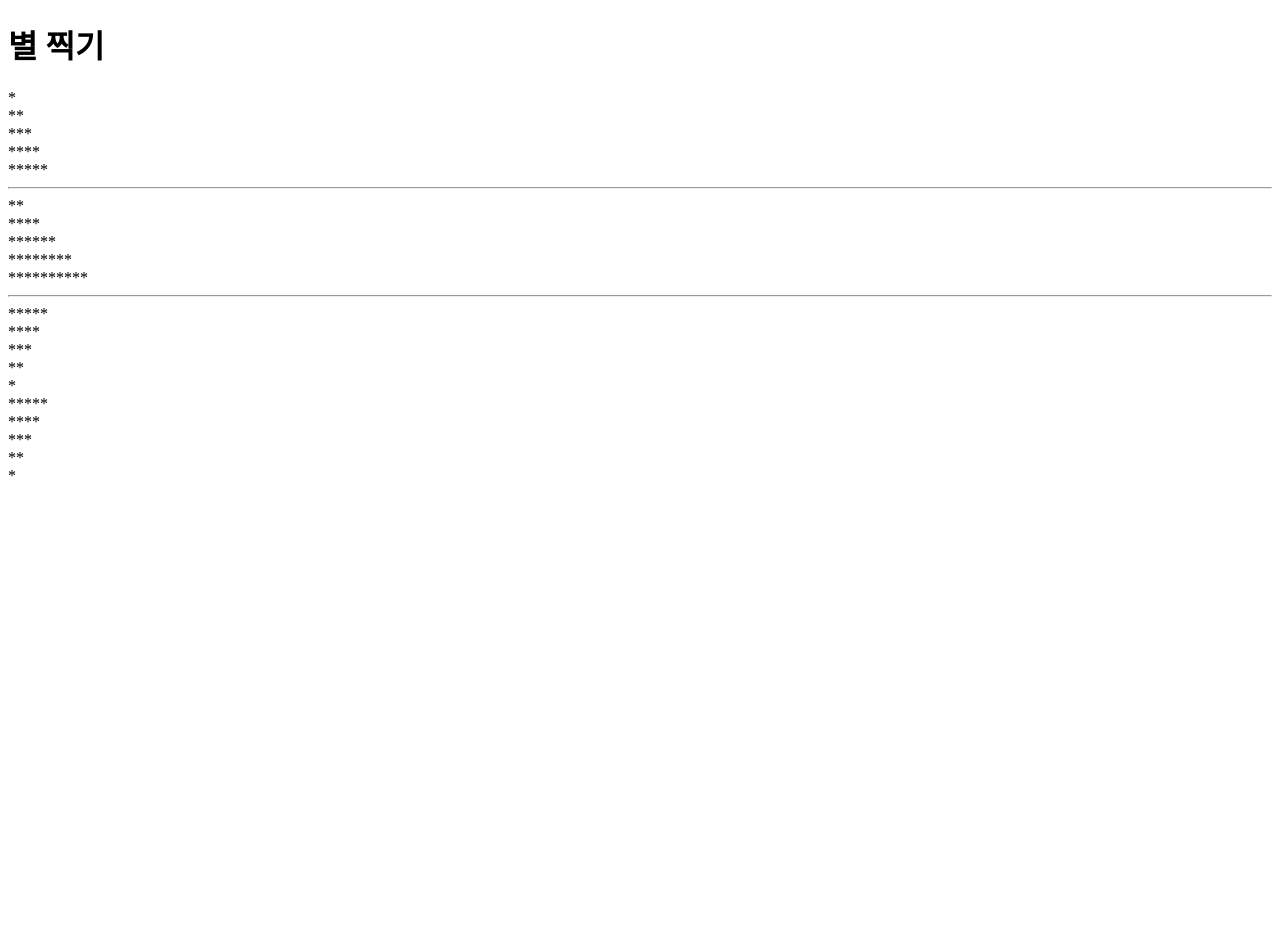
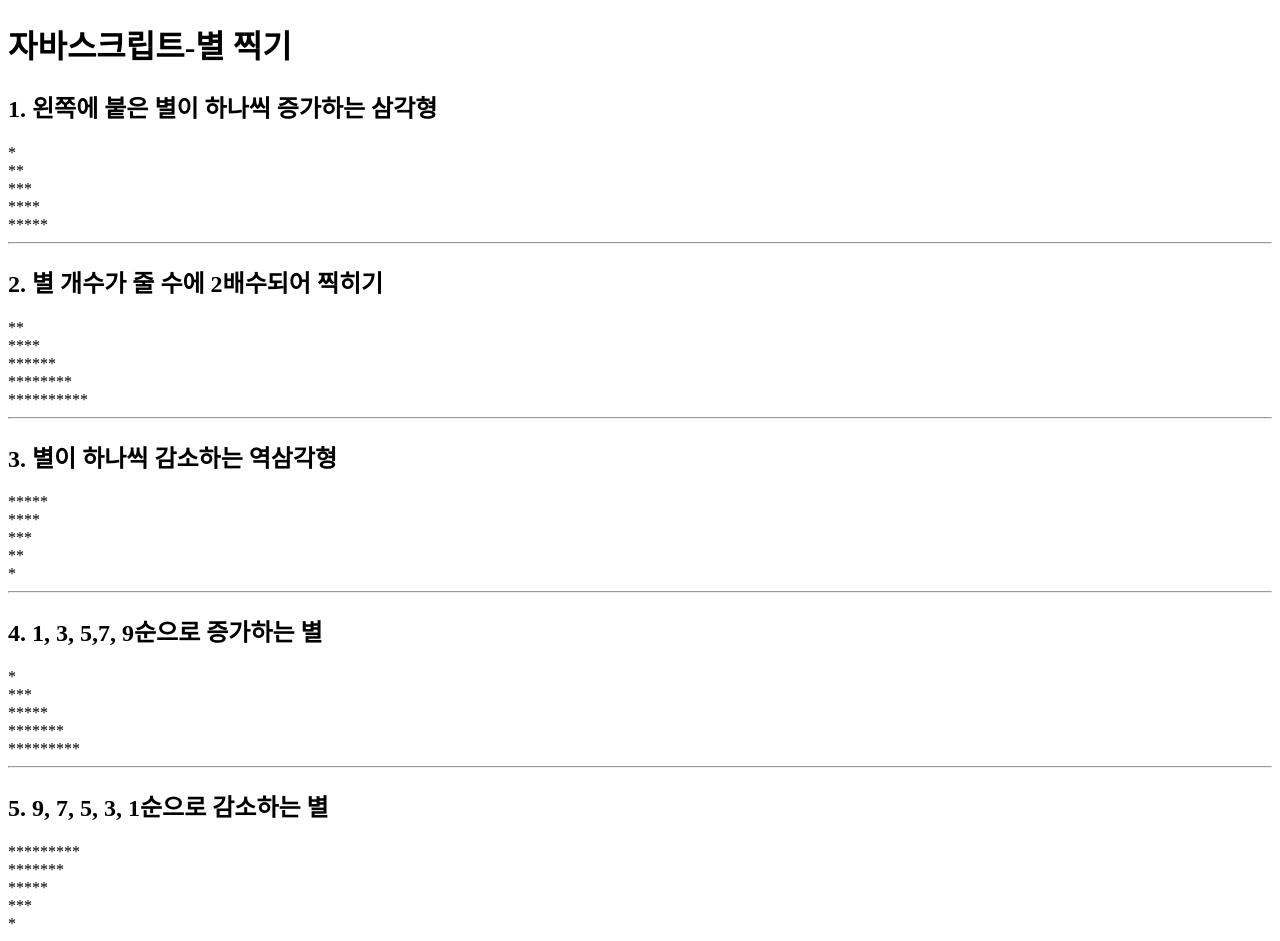
Before and after one commit to hyeonahsong/HTML, a plain HTML site: page star.html in a window 1280 px wide. Before the commit the page ends 800 px from the top, so only its background shows below. Drawn offline with Linux system fonts and the light colour scheme.

Commit message:
learned js_star

```diff
--- a/star.html
+++ b/star.html
@@ -4,12 +4,13 @@
     <meta charset="UTF-8">
     <meta http-equiv="X-UA-Compatible" content="IE=edge">
     <meta name="viewport" content="width=device-width, initial-scale=1.0">
-    <title>js</title>
+    <title>js_star</title>
 </head>
 
 <body>
-    <h1>별 찍기</h1>
     <script>
+      document.write("<h1>자바스크립트-별 찍기</h1>")
+      document.write("<h2>1. 왼쪽에 붙은 별이 하나씩 증가하는 삼각형</h2>")
 for (let i = 1; i <=5; i++) {
   for (let j = 1; j <= i; j++) {
     document.write("*");
@@ -18,7 +19,7 @@ for (let i = 1; i <=5; i++) {
 }
 
 document.write("<hr>");
-
+document.write("<h2>2. 별 개수가 줄 수에 2배수되어 찍히기</h2>");
 for (let i = 1; i <=5; i++) {
   for (let j = 1; j <= 2*i; j++) {
     document.write("*");
@@ -27,7 +28,7 @@ for (let i = 1; i <=5; i++) {
 }
 
 document.write("<hr>");
-
+document.write("<h2>3. 별이 하나씩 감소하는 역삼각형</h2>");
 for (let i = 1; i <= 5; i++) {
     for (let j = 1; j <= 6-i; j++) {
     document.write("*");
@@ -35,10 +36,19 @@ for (let i = 1; i <= 5; i++) {
   document.write("<br>");
 }
 
+document.write("<hr>");
+document.write("<h2>4. 1, 3, 5,7, 9순으로 증가하는 별</h2>");
+for (let i = 1; i <= 9; i+=2) {
+  for (let j = 1; j <= i; j++) {
+    document.write("*");
+    }
+  document.write("<br>");
+}
 
-
-for (let i = 1; i <= 5; i++) {
-    for (let j = 1; j <= 6-i; j++) {
+document.write("<hr>");
+document.write("<h2>5. 9, 7, 5, 3, 1순으로 감소하는 별</h2>");
+for (let i = 9; i >= 1; i-=2) {
+  for (let j = 1; j <= i; j++) {
     document.write("*");
     }
   document.write("<br>");
```
